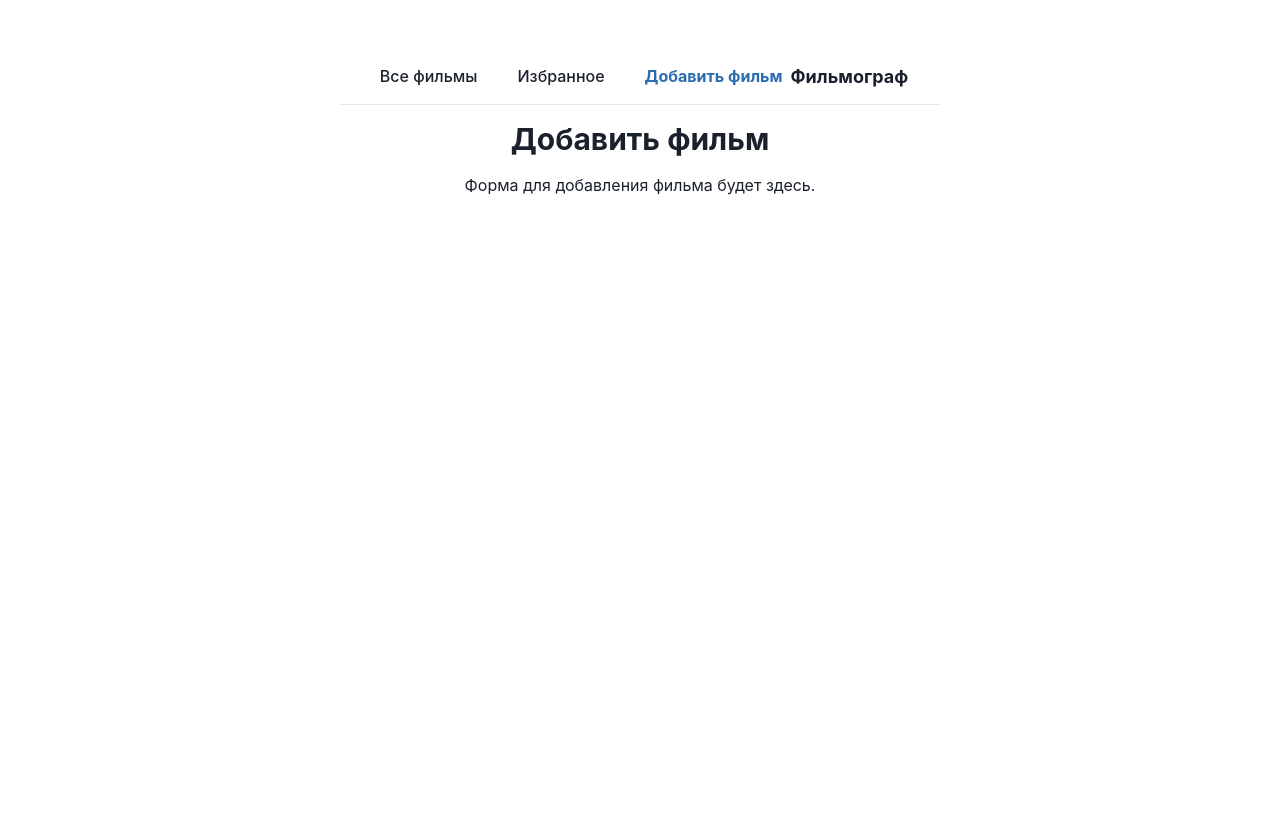
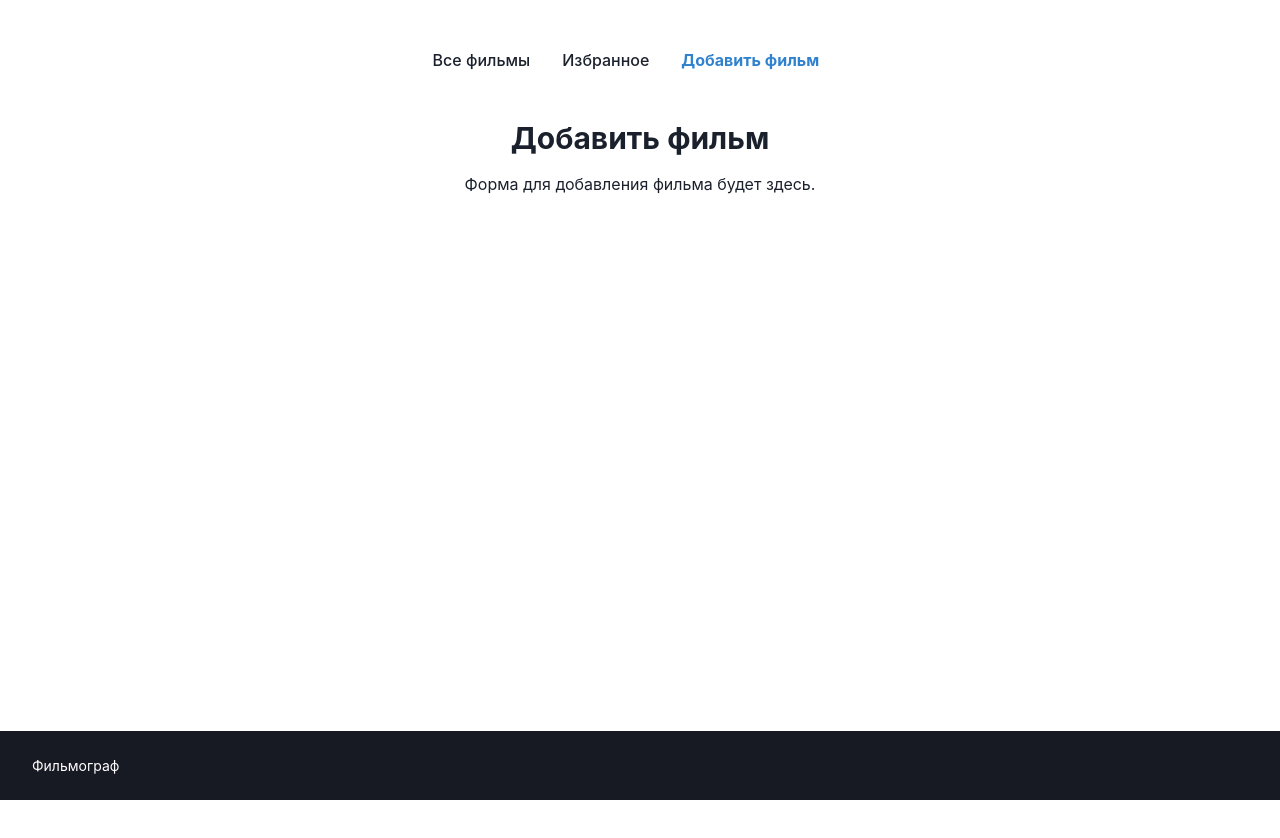
Before and after one commit to Deevins/frontend-react-course-app, a React (Vite) app: page /add in a window 1280 px wide. Shown: the top 838 px of the page. Before the commit the page ends 800 px from the top, so only its background shows below. Built offline with nearby package versions, Linux system fonts and the light colour scheme.

Commit message:
feat: main page almost done

```diff
--- a/src/App.tsx
+++ b/src/App.tsx
@@ -1,41 +1,41 @@
 import './App.css'
 import Header from "@/components/Header.tsx";
 import {Route, Routes} from "react-router-dom";
-import React from "react";
+import {useState} from "react";
 import {Movie, movies as initialMovies} from "@/types/movie.ts";
 import {Box} from "@chakra-ui/react";
 import AllMovies from "@/pages/MainPage.tsx";
 import Favorites from "@/pages/Favorites.tsx";
 import AddMovie from "@/pages/AddMovie.tsx";
+import Footer from "@/components/Footer.tsx";
 
 
 const App = () => {
-    const [movies, setMovies] = React.useState<Movie[]>(initialMovies)
+    const [movies, setMovies] = useState<Movie[]>(initialMovies)
 
     const toggleFav = (id: number) => {
         setMovies(prev =>
-            prev.map(m => m.id === id ? { ...m, isFavorite: !m.isFavorite } : m)
+            prev.map(m => (m.id === id ? {...m, isFavorite: !m.isFavorite} : m))
         )
     }
 
     return (
-        <Box maxW="1200px" mx="auto" p={4}>
-            {/* Хидер вне <Routes>, чтобы он всегда показывался */}
-            <Header />
+        <Box minH="100vh" display="flex" flexDir="column">
+            <Header/>
+            <Box flex="1" maxW="1200px" mx="auto" p={4}>
                 <Routes>
                     <Route
                         path="/"
-                    element={<AllMovies movies={movies} onToggle={toggleFav} />}
+                        element={<AllMovies movies={movies} onToggle={toggleFav}/>}
                     />
                     <Route
                         path="/favorites"
-                    element={<Favorites movies={movies} onToggle={toggleFav} />}
+                        element={<Favorites movies={movies} onToggle={toggleFav}/>}
                     />
-                <Route
-                    path="/add"
-                    element={<AddMovie />}
-                />
+                    <Route path="/add" element={<AddMovie/>}/>
                 </Routes>
+            </Box>
+            <Footer/>
         </Box>
     )
 }
--- a/src/components/FilterTags.tsx
+++ b/src/components/FilterTags.tsx
@@ -1,63 +1,81 @@
-import { HStack, Text, Box } from '@chakra-ui/react'
-import { FaCheck } from 'react-icons/fa'
-import { useSearchParams } from 'react-router-dom'
+import { HStack, Box, Text, Icon } from "@chakra-ui/react";
+import { FaCheck } from "react-icons/fa";
+import { useSearchParams } from "react-router-dom";
+import { useEffect } from "react";
+import { GENRES } from "@/types/movie";
 
-// Жанры и цвета
-const genres = [
-    { label: 'Боевик', color: 'orange.500' },
-    { label: 'Триллер', color: 'green.500' },
-    { label: 'Комедия', color: 'blue.500' },
-    { label: 'Драма', color: 'black' }
-]
+const colorMap: Record<string, string> = {
+    Боевик: "orange.500",
+    Триллер: "green.500",
+    Комедия: "blue.500",
+    Драма: "black",
+};
 
 const FilterTags = () => {
-    const [searchParams, setSearchParams] = useSearchParams()
-    const selected = searchParams.getAll('genre')
+    const [searchParams, setSearchParams] = useSearchParams();
+    let selected = searchParams.getAll("genre");
 
-    const toggle = (label: string) => {
-        const next = selected.includes(label)
-            ? selected.filter(l => l !== label)
-            : [...selected, label]
-        searchParams.delete('genre')
-        next.forEach(l => searchParams.append('genre', l))
-        setSearchParams(searchParams)
-    }
+    useEffect(() => {
+        if (selected.length === 0) {
+            const params = new URLSearchParams();
+            GENRES.forEach((g) => params.append("genre", g));
+            setSearchParams(params);
+            selected = params.getAll("genre");
+        }
+    }, [selected, setSearchParams]);
+
+    const toggle = (genre: string) => {
+        const current = searchParams.getAll("genre");
+        const isOn = current.includes(genre);
+        let next: string[];
+
+        if (isOn) {
+            if (current.length === 1) {
+                next = current;
+            } else {
+                next = current.filter((g) => g !== genre);
+            }
+        } else {
+            next = [...current, genre];
+        }
+
+        const params = new URLSearchParams();
+        next.forEach((g) => params.append("genre", g));
+        setSearchParams(params);
+    };
 
     return (
-        <HStack spacing={8} mb={6} justify="flex-end" w="100%">
-            {genres.map(({ label, color }) => {
-                const isActive = selected.includes(label)
+        <HStack spacing={6} w="100%" justify="flex-end">
+            {GENRES.map((genre) => {
+                const isOn = selected.includes(genre);
+                const color = colorMap[genre];
                 return (
                     <HStack
-                        as="button"
-                        key={label}
-                        onClick={() => toggle(label)}
-                        spacing={3}
-                        align="center"
+                        key={genre}
+                        spacing={2}
                         cursor="pointer"
-                        _focus={{ outline: 'none' }}
+                        onClick={() => toggle(genre)}
                     >
                         <Box
-                            w={4}
-                            h={4}
+                            boxSize="20px"
+                            borderRadius="full"
                             borderWidth="2px"
                             borderColor={color}
-                            borderRadius="full"
-                            bg={isActive ? color : 'white'}
+                            bg={isOn ? color : "transparent"}
                             display="flex"
                             alignItems="center"
                             justifyContent="center"
                         >
-                            {isActive && <FaCheck color="white" size={10} />}
+                            {isOn && <Icon as={FaCheck} color="white" boxSize="12px" />}
                         </Box>
-                        <Text fontSize="sm" fontWeight="medium" color={isActive ? color : 'gray.800'}>
-                            {label}
+                        <Text color={isOn ? color : "gray.800"} fontWeight="medium">
+                            {genre}
                         </Text>
                     </HStack>
-                )
+                );
             })}
         </HStack>
-    )
-}
+    );
+};
 
-export default FilterTags
+export default FilterTags;
--- /dev/null
+++ b/src/components/Footer.tsx
@@ -0,0 +1,23 @@
+import { Box, Text } from '@chakra-ui/react'
+
+
+const Footer = () => (
+    <Box
+        as="footer"
+        position="fixed"
+        bottom="0"
+        left="0"
+        width="100%"
+        bg="gray.900"
+        color="white"
+        py={6}
+        px={8}
+        zIndex={10}
+    >
+        <Text fontSize="sm" textAlign="left">
+            Фильмограф
+        </Text>
+    </Box>
+);
+
+export default Footer;
--- a/src/components/Header.tsx
+++ b/src/components/Header.tsx
@@ -1,30 +1,32 @@
-import { Flex, Text, Link as ChakraLink, LinkProps as ChakraLinkProps } from '@chakra-ui/react'
-import { NavLink, NavLinkProps } from 'react-router-dom'
+import {Box, HStack, Link} from '@chakra-ui/react'
+import {NavLink} from 'react-router-dom'
 
-type NavLinkChakraProps = ChakraLinkProps & NavLinkProps
-const RouterLink = (props: NavLinkChakraProps) => <ChakraLink as={NavLink} {...props} />
 
 const Header = () => (
-    <Flex as="nav" px={{ base: 4, md: 8 }} py={3} align="center" justify="space-between" borderBottom="1px solid" borderColor="gray.200">
-        <Flex gap={{ base: 4, md: 6 }}>
-            {['/', '/favorites', '/add'].map((path, idx) => {
-                const labels = ['Все фильмы', 'Избранное', 'Добавить фильм'] as const
-                return (
-                    <RouterLink
-                        key={path}
-                        to={path}
-                        px={2}
-                        py={1}
-                        _activeLink={{ fontWeight: 'bold', color: 'blue.600' }}
-                        _hover={{ textDecoration: 'none', bg: 'gray.100', borderRadius: 'md' }}
-                    >
-                        {labels[idx]}
-                    </RouterLink>
-                )
-            })}
-        </Flex>
-        <Text fontSize="lg" fontWeight="bold">Фильмограф</Text>
-    </Flex>
-)
-
+    <Box as="header" py={4}>
+        <HStack spacing={8}>
+            <Link
+                as={NavLink}
+                to="/"
+                _activeLink={{color: "blue.500", fontWeight: "bold"}}
+            >
+                Все фильмы
+            </Link>
+            <Link
+                as={NavLink}
+                to="/favorites"
+                _activeLink={{color: "blue.500", fontWeight: "bold"}}
+            >
+                Избранное
+            </Link>
+            <Link
+                as={NavLink}
+                to="/add"
+                _activeLink={{color: "blue.500", fontWeight: "bold"}}
+            >
+                Добавить фильм
+            </Link>
+        </HStack>
+    </Box>
+);
 export default Header
--- a/src/components/MovieGrid.tsx
+++ b/src/components/MovieGrid.tsx
@@ -7,19 +7,13 @@ interface Props {
     onToggle: (id: number) => void
 }
 
-const MovieGrid = ({ movies, onToggle }: Props) => (
-    <SimpleGrid
-        columns={{ base: 1, sm: 2, md: 3, lg: 3 }}
-        spacing={{ base: 4, md: 6, lg: 8 }}
-    >
-        {movies.map(movie => (
-            <MovieCard
-                key={movie.id}
-                movie={movie}
-                onToggle={onToggle}
-            />
-        ))}
-    </SimpleGrid>
-)
-
+const MovieGrid = ({ movies, onToggle }: Props) => {
+    return (
+        <SimpleGrid columns={{ base: 1, sm: 2, md: 3 }} spacing={6} mb={8}>
+            {movies.map(movie => (
+                <MovieCard key={movie.id} movie={movie} onToggle={onToggle} />
+            ))}
+        </SimpleGrid>
+    )
+}
 export default MovieGrid
--- a/src/types/movie.ts
+++ b/src/types/movie.ts
@@ -1,4 +1,6 @@
 export type Genre = 'Боевик' | 'Триллер' | 'Комедия' | 'Драма';
+
+export const GENRES = ["Боевик", "Триллер", "Комедия", "Драма"] as const;
 
 export interface Movie {
     id: number
@@ -10,13 +12,13 @@ export interface Movie {
 }
 
 export const movies: Movie[] = [
-    { id: 1, title: 'Матрица', genre: 'Боевик', duration: 136, imageUrl: '/src/assets/gladi.png', isFavorite: false },
-    { id: 2, title: 'Безумный Макс', genre: 'Боевик', duration: 88, imageUrl: '/src/assets/gladi.png', isFavorite: false },
-    { id: 3, title: 'Джентльмены', genre: 'Драма', duration: 113, imageUrl: '/src/assets/gladi.png', isFavorite: false },
-    { id: 4, title: 'Отступники', genre: 'Триллер', duration: 151, imageUrl: '/src/assets/gladi.png', isFavorite: false },
+    { id: 1, title: 'Матрица', genre: 'Боевик', duration: 136, imageUrl: '/src/assets/matrix.png', isFavorite: false },
+    { id: 2, title: 'Безумный Макс', genre: 'Боевик', duration: 88, imageUrl: '/src/assets/max.png', isFavorite: false },
+    { id: 3, title: 'Джентльмены', genre: 'Драма', duration: 113, imageUrl: '/src/assets/jent.png', isFavorite: false },
+    { id: 4, title: 'Отступники', genre: 'Триллер', duration: 151, imageUrl: '/src/assets/ots.png', isFavorite: false },
     { id: 5, title: 'Гладиатор', genre: 'Боевик', duration: 155, imageUrl: '/src/assets/gladi.png', isFavorite: false },
-    { id: 6, title: 'Однажды в Голливуде', genre: 'Драма', duration: 161, imageUrl: '/src/assets/gladi.png', isFavorite: false },
-    { id: 7, title: 'Предложение', genre: 'Комедия', duration: 108, imageUrl: '/src/assets/gladi.png', isFavorite: false },
-    { id: 8, title: 'Малышка на миллион', genre: 'Драма', duration: 132, imageUrl: '/src/assets/gladi.png', isFavorite: false },
-    { id: 9, title: 'Ларри Краун', genre: 'Комедия', duration: 98, imageUrl: '/src/assets/gladi.png', isFavorite: false }
+    { id: 6, title: 'Однажды в Голливуде', genre: 'Драма', duration: 161, imageUrl: '/src/assets/holy.png', isFavorite: false },
+    { id: 7, title: 'Предложение', genre: 'Комедия', duration: 108, imageUrl: '/src/assets/suggest.png', isFavorite: false },
+    { id: 8, title: 'Малышка на миллион', genre: 'Драма', duration: 132, imageUrl: '/src/assets/mill.png', isFavorite: false },
+    { id: 9, title: 'Ларри Краун', genre: 'Комедия', duration: 98, imageUrl: '/src/assets/larry.png', isFavorite: false }
 ]
```
Lines whose indentation alone changed are shown as unchanged.
